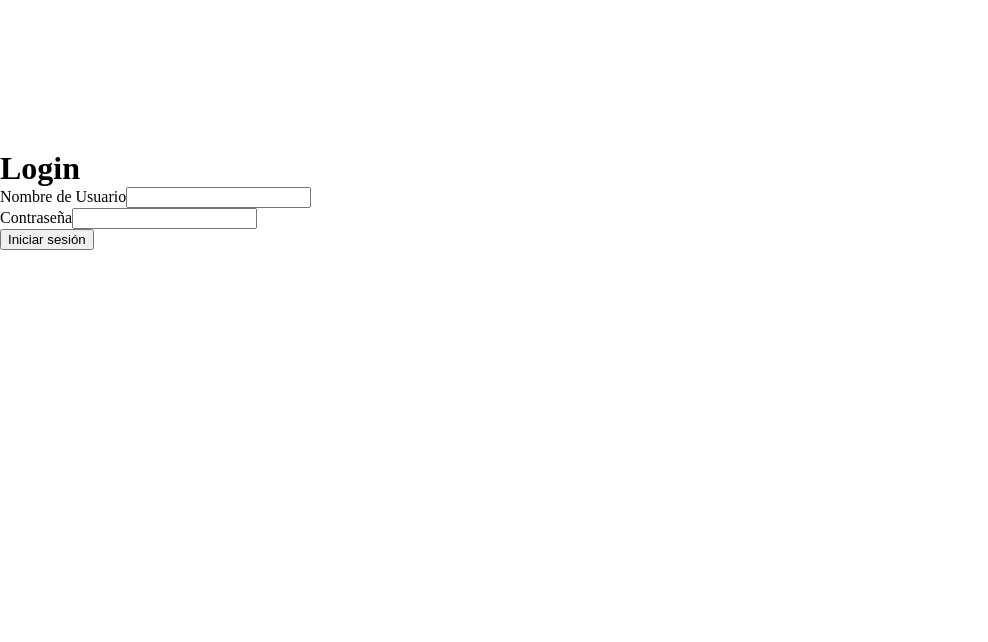
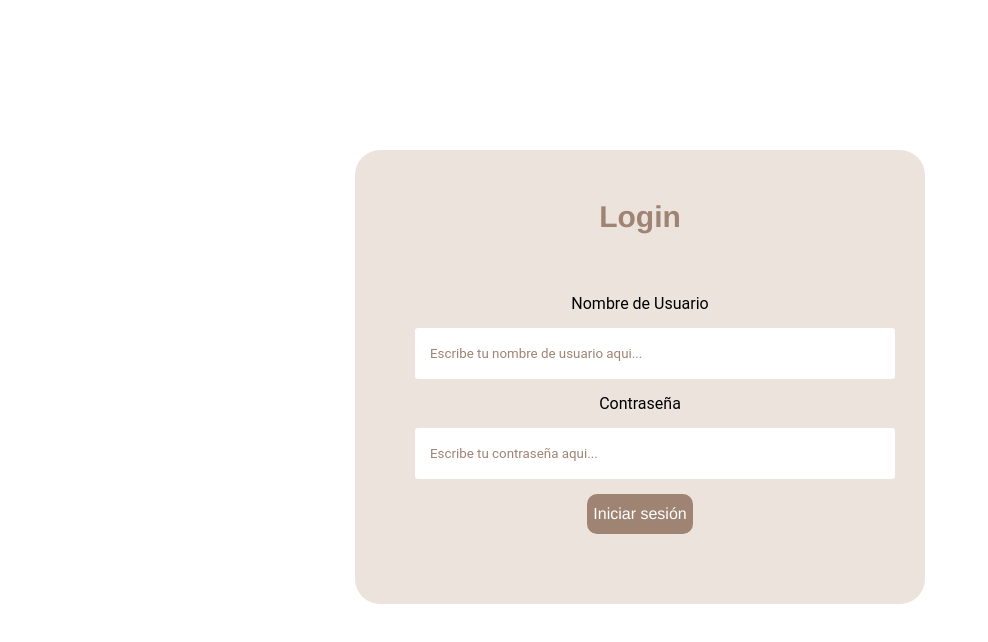
Before and after one commit to Orjuelosky8/LoVet-webProject-PUJ, an Angular app in the folder Complete/FrontEnd/: page /clientes/login in a window 1280 px wide. Shown: the top 642 px of the page, without its empty margins (0-988 px from the left). Built offline with nearby package versions, Linux system fonts and the light colour scheme.

Commit message:
Login Style Fixed

```diff
--- a/Complete/FrontEnd/package.json
+++ b/Complete/FrontEnd/package.json
@@ -19,6 +19,7 @@
     "@angular/platform-browser-dynamic": "^16.2.0",
     "@angular/router": "^16.2.0",
     "rxjs": "~7.8.0",
+    "sweetalert2": "^11.10.7",
     "tslib": "^2.6.2",
     "zone.js": "~0.13.0"
   },
--- a/Complete/FrontEnd/src/app/components/authentication/login/login.component.css
+++ b/Complete/FrontEnd/src/app/components/authentication/login/login.component.css
@@ -4,7 +4,6 @@
 
 .bodyLogin .container{
     width: 100%;
-    height: 100vh;
     background-color: white;
     display: flex;
     align-items: center;
@@ -42,7 +41,6 @@
 
 .bodyLogin input{
     width: 100%;
-    background: transparent;
     border: 0;
     outline: 0;
     padding: 18px 15px;
@@ -77,7 +75,7 @@
     justify-content: space-between;
 }
 
-.bodyLogin .btn-field button{
+.bodyLogin button{
     flex-basis: 48%;
     font-size: 16px;
     background: #9f8474;
@@ -109,15 +107,3 @@
 .bodyLogin .input-group{
 height: 250px;
 }
-
-.bodyLogin button.disable{
-    color: #9f8474;
-    background-color: white;
-}
-#msgIncorrectLogin-p{
-    display: block;
-    color: red;
-    font-size: 50px;
-    margin-top: -200px;
-    text-align: center;
-}
--- a/Complete/FrontEnd/src/app/components/authentication/login/login.component.html
+++ b/Complete/FrontEnd/src/app/components/authentication/login/login.component.html
@@ -1,4 +1,4 @@
-<div class="generalContent">
+<div class="generalContent bodyLogin">
 
     <section class="rellenoInicial"></section>
 
@@ -11,20 +11,17 @@
                 <form (ngSubmit)="login()">
                     <div class="form-group">
                         <label for="userName">Nombre de Usuario</label>
-                        <input type="text" id="userName" class="form-control" [(ngModel)]="userName" name="userName"
+                        <input type="text" id="userName" class="form-control input-field" [(ngModel)]="userName" placeholder="Escribe tu nombre de usuario aqui..." name="userName"
                             required>
                     </div>
                     <div class="form-group">
                         <label for="password">Contraseña</label>
-                        <input type="password" id="password" class="form-control" [(ngModel)]="password" name="password"
+                        <input type="password" id="password" class="form-control input-field" placeholder="Escribe tu contraseña aqui..." [(ngModel)]="password" name="password"
                             required>
                     </div>
-                    <button type="submit" class="btn btn-primary">Iniciar sesión</button>
+                    <button type="submit" class="">Iniciar sesión</button>
                 </form>
             </div>
 
         </div>
-        <!-- <div *ngIf="error" id="msgIncorrectLogin">
-        <p>{{ error }}</p>
-    </div> -->
     </div>
--- a/Complete/FrontEnd/src/app/components/authentication/login/login.component.ts
+++ b/Complete/FrontEnd/src/app/components/authentication/login/login.component.ts
@@ -1,6 +1,7 @@
 import { Component } from '@angular/core';
 import { ClienteService } from './../../../services/clientes.service';
 import { Router } from '@angular/router';
+import Swal from 'sweetalert2'
 
 @Component({
   selector: 'app-login',
@@ -20,6 +21,12 @@ export class LoginComponent {
           console.log("Login exitoso");
           this.router.navigate(['/clientes']);
         } else {
+          Swal.fire({
+            title: 'Error!',
+            text: 'Usuario y/o contraseña incorrectos, intentelo nuevamente.',
+            icon: 'error',
+            confirmButtonText: 'Aceptar'
+          });
           console.log("Credenciales incorrectas");
         }
       },
--- a/Complete/FrontEnd/src/app/services/clientes.service.ts
+++ b/Complete/FrontEnd/src/app/services/clientes.service.ts
@@ -197,7 +197,6 @@ export class ClienteService {
 
   verificarCredenciales(userName: string, password: string): Observable<boolean> {
     const usuarioEncontrado = this.clientesList.find(usuario => usuario.userName === userName && usuario.password === password);
-    alert("res: " + usuarioEncontrado);
     return of(!!usuarioEncontrado);
   }
 }
```
Also changed, not shown: 1 other file (tests, documents, lock files or other folders).
